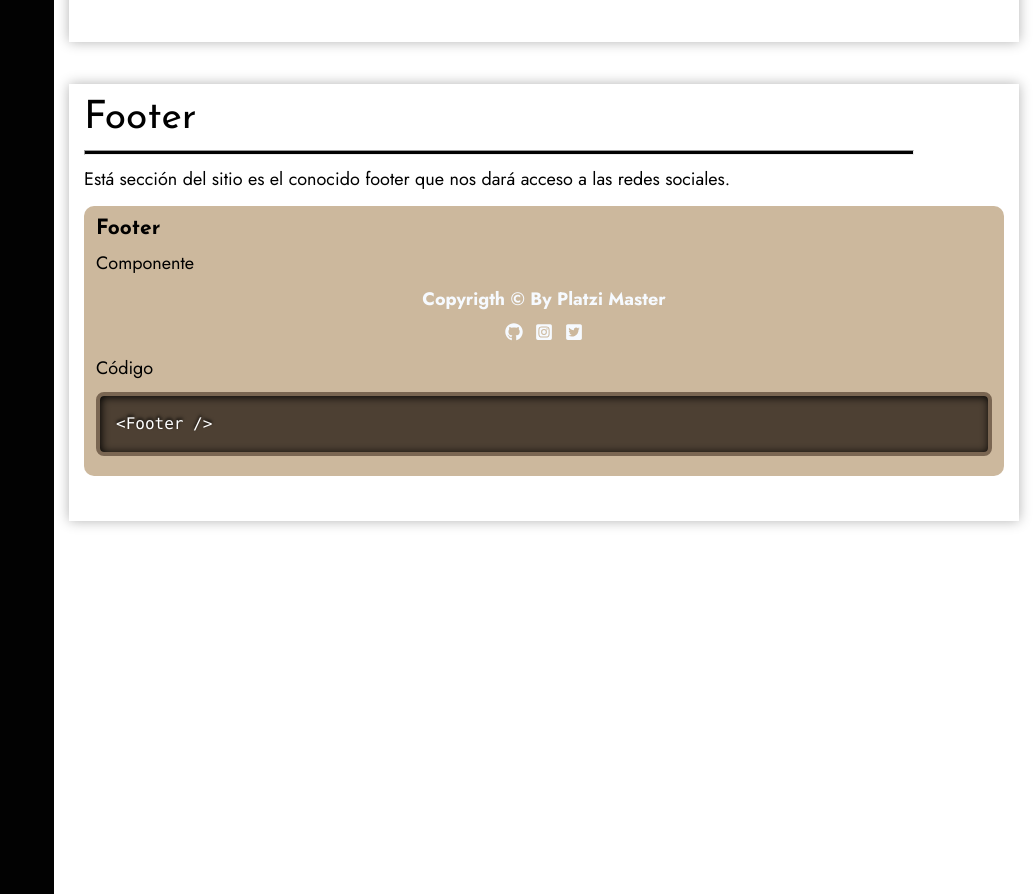
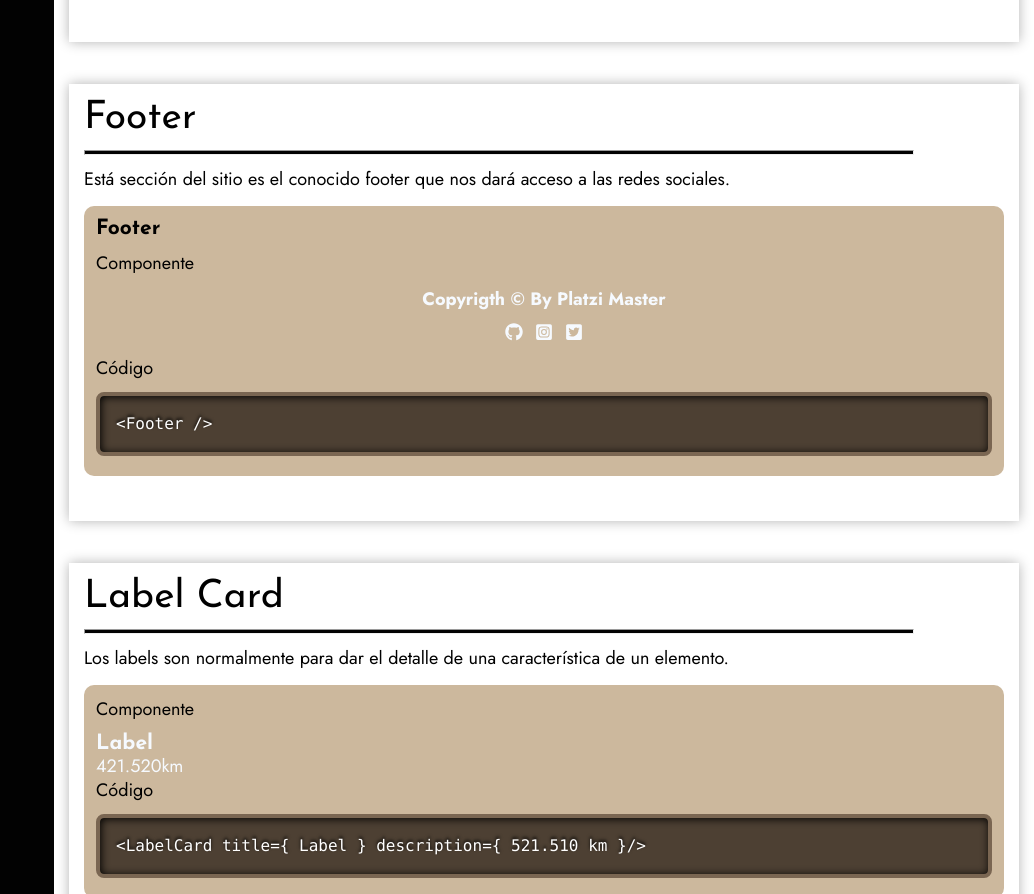
Before and after one commit to WS-Jedp/NeoBit, a React app: page /molecules in a window 1280 px wide and 2400 px high. Shown: the part 1506-2400 px from the top of the page, without its empty margins (246-1280 px from the left). Built offline with nearby package versions, Linux system fonts and the light colour scheme.

Commit message:
feature/labelCard

```diff
--- /dev/null
+++ b/src/components/molecules/LabelCard.jsx
@@ -0,0 +1,16 @@
+import React from 'react'
+
+const LabelCard = ({title, description}) => {
+  return (
+    <div className="labelCard">
+      <strong className="labelCard-title">
+        { title || 'Label' }
+      </strong>
+      <p className="labelCard-description">
+        {description || '421.250 km'}
+      </p>
+    </div>
+  )
+}
+
+export default LabelCard
--- a/src/containers/Molecules.jsx
+++ b/src/containers/Molecules.jsx
@@ -6,6 +6,7 @@ import { dark } from 'react-syntax-highlighter/dist/esm/styles/prism';
 import Loading from '../components/molecules/Loading';
 import Menu from '../components/molecules/Menu';
 import Footer from '../components/molecules/Footer';
+import LabelCard from '../components/molecules/LabelCard';
 
 const Molecules = () => {
   return (
@@ -88,6 +89,25 @@ const Molecules = () => {
           </div>
         </div>
       </section>
+
+      <section className="systemContent--section">
+        <h4>Label Card</h4>
+        <hr />
+        <p>
+          Los labels son normalmente para dar el detalle de una característica de un elemento.
+        </p>
+
+        <div className="systemContent--section--components">
+          <div className="container-component">
+            <p>Componente</p>
+            <LabelCard title={'Label'} description={'421.520km'} />
+            <p>Código</p>
+            <SyntaxHighlighter language="htmlbars" style={dark}>
+              {`<LabelCard title={ Label } description={ 521.510 km }/>`}
+            </SyntaxHighlighter>
+          </div>
+        </div>
+      </section>
     </article>
   );
 };
--- /dev/null
+++ b/src/styles/components/molecules/LabelCard.scss
@@ -0,0 +1,11 @@
+.labelCard{
+  display: inline;
+
+  &-title{
+    color: $color-primary-white;
+  }
+
+  &-description{
+    color: $color-primary-white;
+  }
+}
--- a/src/styles/main.scss
+++ b/src/styles/main.scss
@@ -12,6 +12,7 @@
 @import './components/molecules/Sidebar.scss';
 @import './components/molecules/Loading.scss';
 @import './components/molecules/Menu.scss';
+@import './components/molecules/LabelCard.scss';
 @import './components/molecules/Footer.scss';
 
 // Layouts
```
